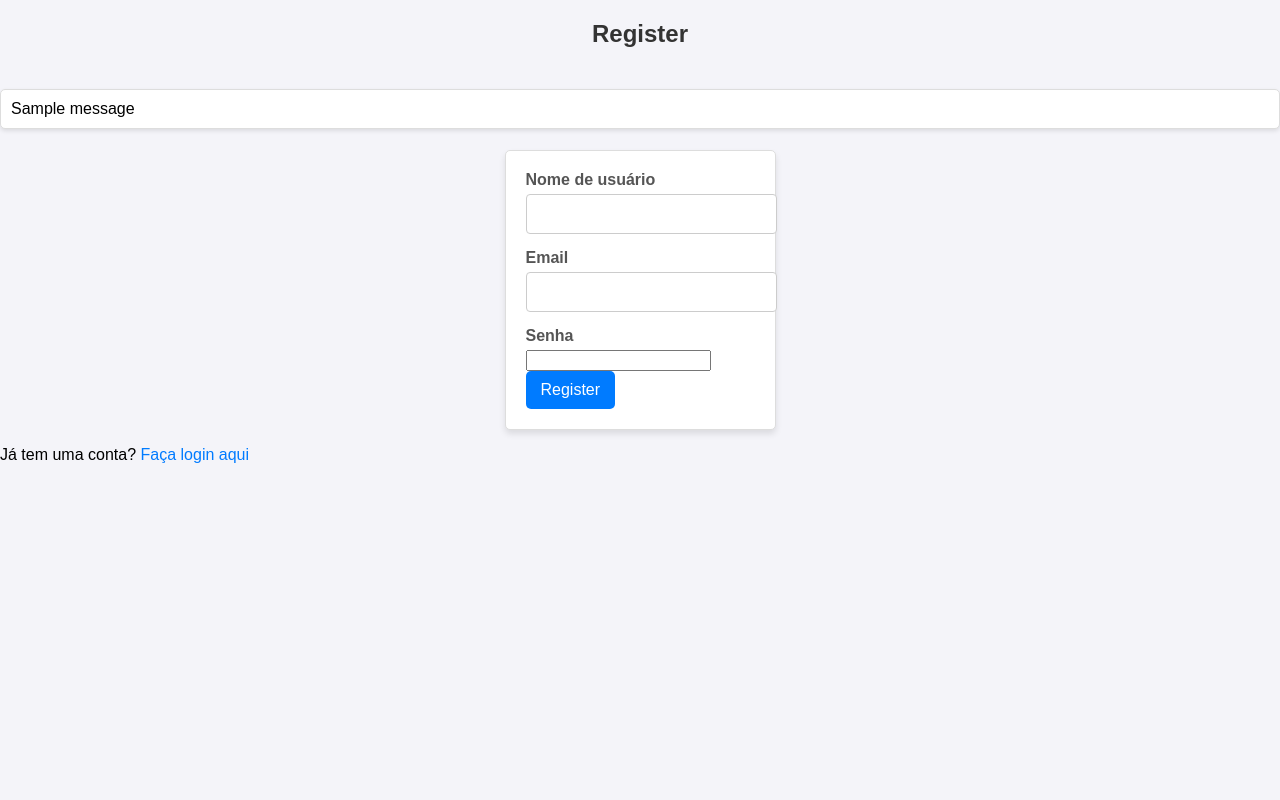
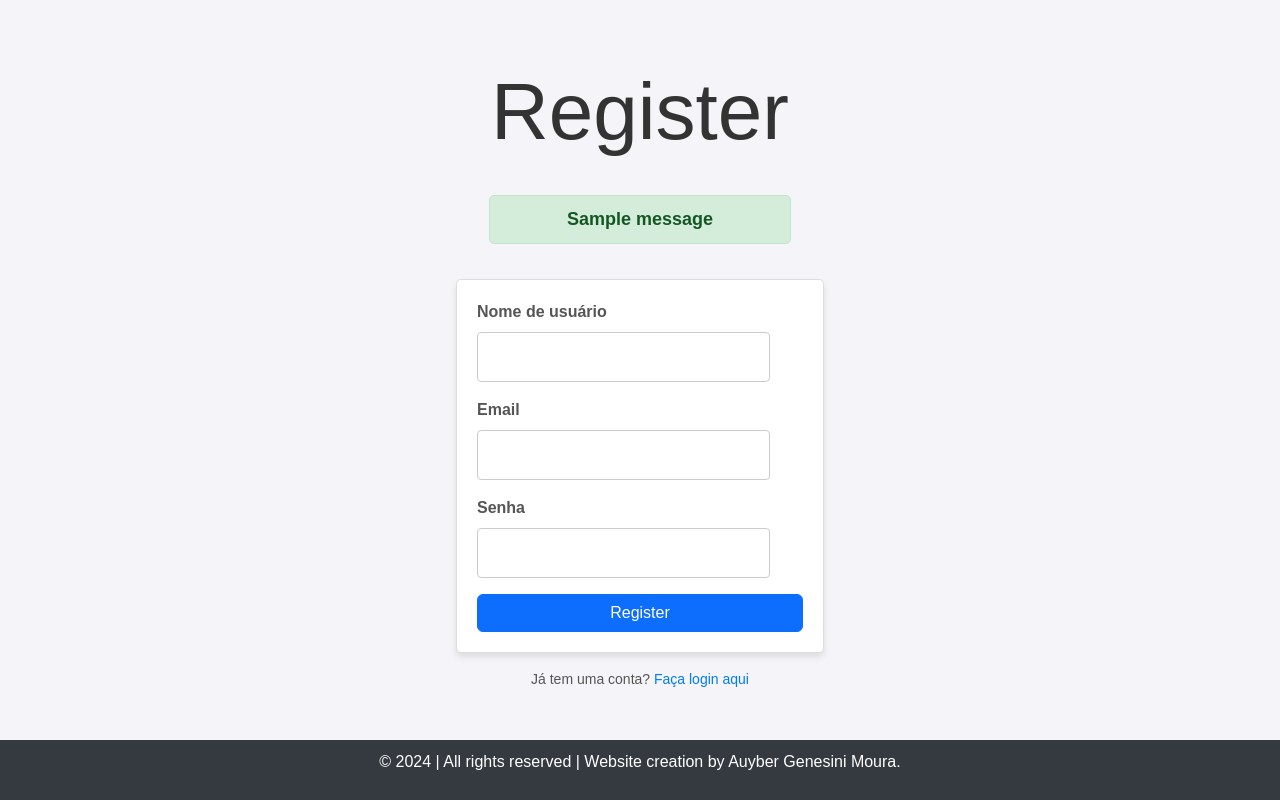
Before and after one commit to auyber/TaskFlow, a Flask app: page /register in a window 1280 px wide. Run offline with Flask 3, Linux system fonts and the light colour scheme; tables that the repository leaves empty hold one stand-in row (values such as "Sample post"); one stand-in notice (Sample message) is shown.

Commit message:
feat: update login and register

```diff
--- a/app/static/css/styles.css
+++ b/app/static/css/styles.css
@@ -1,5 +1,3 @@
-/* styles.css */
-
 /* Estilo geral */
 body {
     font-family: Arial, sans-serif;
@@ -11,6 +9,13 @@ body {
     min-height: 100vh;
 }
 
+/* Título centralizado */
+#login, #register {
+    text-align: center;
+    font-size: 10vh; /* Tamanho ajustado para o título */
+    margin-bottom: 20px; /* Ajusta o espaço abaixo do título */
+}
+
 /* Cabeçalho */
 h2, h3 {
     color: #333;
@@ -20,7 +25,7 @@ h2, h3 {
 
 /* Formulário */
 form {
-    max-width: 500px;
+    max-width: 400px; /* Tamanho do formulário ajustado para ser igual ao do login */
     margin: 0 auto;
     padding: 20px;
     background-color: #fff;
@@ -29,50 +34,46 @@ form {
     box-shadow: 0 4px 6px rgba(0, 0, 0, 0.1);
 }
 
+/* Estilo para os labels */
 label {
-    display: block;
-    margin-bottom: 5px;
+    font-size: 16px; /* Tamanho do label igual ao do login */
+    margin-bottom: 8px; /* Espaçamento entre o label e o campo de entrada */
     font-weight: bold;
     color: #555;
+    display: block; /* Garante que o label ocupe a largura total */
 }
 
-input[type="text"],
-textarea {
-    width: 100%;
-    padding: 10px;
-    margin-bottom: 15px;
+/* Garantir que os campos de input também tenham o mesmo tamanho */
+input[type="text"], input[type="password"], input[type="email"] {
+    width: 90%; /* Ajustado para ocupar toda a largura disponível */
+    padding: 12px; /* Aumentado o padding para um melhor espaçamento */
+    margin-bottom: 15px; /* Reduzi o espaçamento entre os campos */
     border: 1px solid #ccc;
     border-radius: 4px;
     font-size: 16px;
 }
 
+/* Botão */
 button {
     background-color: #007bff;
     color: white;
     border: none;
-    padding: 10px 15px;
+    padding: 12px 12px; /* Ajustado para ter o mesmo padding que os inputs */
     border-radius: 5px;
     cursor: pointer;
     font-size: 16px;
+    width: 100%; /* Faz o botão ocupar toda a largura do formulário */
 }
 
 button:hover {
     background-color: #0056b3;
 }
 
-/* Lista de tarefas e pensamentos */
-ul {
-    list-style-type: none;
-    padding: 0;
-}
-
-li {
-    background-color: #fff;
-    margin: 5px auto;
-    padding: 10px;
-    border-radius: 5px;
-    border: 1px solid #ddd;
-    box-shadow: 0 2px 4px rgba(0, 0, 0, 0.1);
+/* Texto abaixo do formulário */
+.text-center {
+    margin-top: 10px; /* Reduzi o espaçamento acima */
+    font-size: 14px; /* Ajuste no tamanho do texto */
+    color: #555; /* Cor mais discreta */
 }
 
 /* Links */
@@ -117,14 +118,15 @@ a:hover {
 
 /* Layout de página */
 .container {
-    max-width: 900px;
+    max-width: 800px;
     margin: 0 auto;
     padding: 20px;
 }
 
-h1 {
-    font-size: 2rem;
-    margin-bottom: 20px;
+/* Ajustar a formatação do formulário */
+form {
+    width: 100%; /* Garante que o formulário ocupe a largura total do container */
+    margin-bottom: 10px; /* Espaçamento pequeno abaixo do formulário */
 }
 
 /* Footer fixo */
@@ -164,3 +166,34 @@ footer {
         padding: 10px;
     }
 }
+
+/* Mensagens Flash */
+.flash-message-container {
+    width: 90%; /* Ajuste para que a mensagem ocupe 90% da largura da tela */
+    max-width: 600px; /* Limite máximo de largura para que não fique muito larga */
+    margin: 20px auto; /* Centraliza horizontalmente e adiciona um espaçamento superior e inferior */
+    padding: 15px;
+    text-align: center; /* Alinha o texto ao centro */
+}
+
+/* Estilo de mensagem de sucesso */
+.flash-message.success {
+    background-color: #d4edda;
+    color: #155724;
+    border: 1px solid #c3e6cb;
+    border-radius: 5px;
+    font-size: 18px;
+    font-weight: bold;
+    padding: 10px;
+}
+
+/* Estilo de mensagem de erro */
+.flash-message.error {
+    background-color: #f8d7da;
+    color: #721c24;
+    border: 1px solid #f5c6cb;
+    border-radius: 5px;
+    font-size: 18px;
+    font-weight: bold;
+    padding: 10px;
+}
--- a/app/templates/base.html
+++ b/app/templates/base.html
@@ -41,7 +41,7 @@
 
     <!-- Footer fixo -->
     <footer class="bg-dark text-white text-center mt-auto py-3">
-        <p>&copy; 2024 TaskFlow. Todos os direitos reservados.</p>
+        <p>© 2024 | All rights reserved | Website creation by <a href="https://github.com/auyber" target="_blank" class="text-white">Auyber Genesini Moura</a>.</p>
     </footer>
 
     <!-- Scripts Bootstrap -->
--- a/app/templates/register.html
+++ b/app/templates/register.html
@@ -4,56 +4,69 @@
     <meta charset="UTF-8">
     <meta name="viewport" content="width=device-width, initial-scale=1.0">
     <title>Register</title>
+    <link rel="stylesheet" href="https://cdn.jsdelivr.net/npm/bootstrap@5.3.2/dist/css/bootstrap.min.css">
     <link rel="stylesheet" href="{{ url_for('static', filename='css/styles.css') }}">
 </head>
 <body>
-    <h2>Register</h2>
+    <div class="container mt-4">
+        <div class="row justify-content-center">
+            <div class="col-12 col-md-6">
+                <h2 id="register" class="mb-3">Register</h2> <!-- ID usado no estilo do CSS -->
 
                 <!-- Exibir mensagens de erro (flash) -->
                 {% with messages = get_flashed_messages(with_categories=true) %}
                     {% if messages %}
-            <ul>
+                        <div class="flash-message-container">
                             {% for category, message in messages %}
-                    <li>{{ message }}</li>
+                                <div class="flash-message {{ category }}">{{ message }}</div>
                             {% endfor %}
-            </ul>
+                        </div>
                     {% endif %}
                 {% endwith %}
 
                 <!-- Formulário de registro -->
                 <form method="POST">
-        {{ form.hidden_tag() }}  <!-- Proteção contra CSRF -->
+                    {{ form.hidden_tag() }}
 
                     <!-- Campo de nome de usuário -->
-        <div>
-            <label for="username">{{ form.username.label }}</label>
-            {{ form.username() }}  <!-- Exibe o campo de input para o nome de usuário -->
+                    <div class="mb-3">
+                        <label for="username" class="form-label">{{ form.username.label }}</label>
+                        {{ form.username(class_='form-control') }}
                     </div>
 
                     <!-- Campo de email -->
-        <div>
-            <label for="email">{{ form.email.label }}</label>
-            {{ form.email() }}  <!-- Exibe o campo de input para o email -->
-
-            <!-- Exibe erros específicos do campo de email -->
+                    <div class="mb-3">
+                        <label for="email" class="form-label">{{ form.email.label }}</label>
+                        {{ form.email(class_='form-control') }}
                         {% for error in form.email.errors %}
                             <p class="error">{{ error }}</p>
                         {% endfor %}
                     </div>
 
                     <!-- Campo de senha -->
-        <div>
-            <label for="password">{{ form.password.label }}</label>
-            {{ form.password() }}  <!-- Exibe o campo de input para a senha -->
+                    <div class="mb-3">
+                        <label for="password" class="form-label">{{ form.password.label }}</label>
+                        {{ form.password(class_='form-control') }}
                     </div>
 
                     <!-- Botão para enviar o formulário -->
-        <div>
-            <button type="submit">Register</button>
+                    <div class="d-grid">
+                        <button type="submit" class="btn btn-primary">Register</button>
                     </div>
                 </form>
 
-    <!-- Link para a página de login, caso o usuário já tenha uma conta -->
-    <p>Já tem uma conta? <a href="{{ url_for('login') }}">Faça login aqui</a></p>
+                <!-- Link para a página de login -->
+                <p class="text-center mt-3 mb-0">
+                    Já tem uma conta? <a href="{{ url_for('login') }}">Faça login aqui</a>
+                </p>
+            </div>
+        </div>
+    </div>
+
+    <footer>
+        <p>© 2024 | All rights reserved | Website creation by <a href="https://github.com/auyber" target="_blank" class="text-white">Auyber Genesini Moura</a>.</p>
+    </footer>
+
+    <script src="https://cdn.jsdelivr.net/npm/bootstrap@5.3.2/dist/js/bootstrap.bundle.min.js"></script>
 </body>
 </html>
```
Also changed, not shown: app/templates/login.html (+30 -15 lines), instance/site.db. Lines whose indentation alone changed are shown as unchanged.
